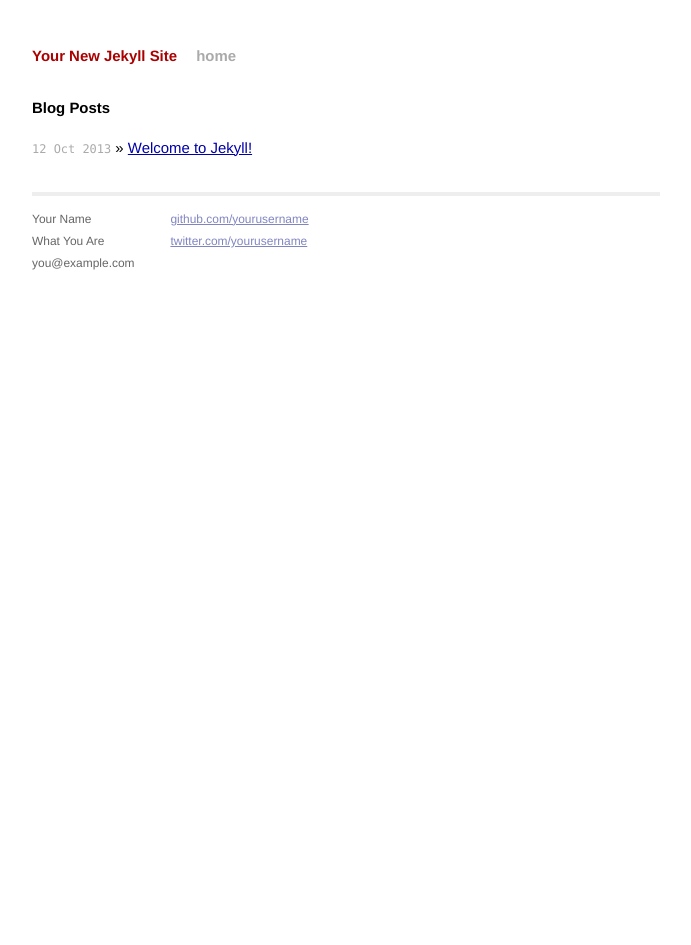
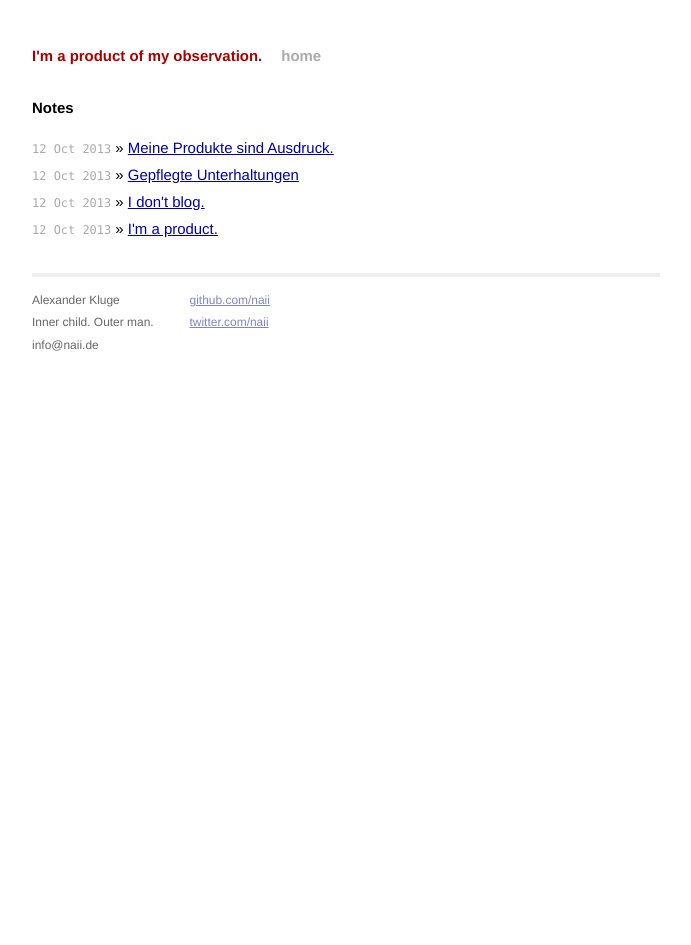
Before and after one commit to Naii/naii.de, a Jekyll site: the page built from index.html, in a window 1280 px wide. Shown: the whole page, without its empty margins (294-985 px from the left). Built offline with Jekyll 4.4.1, drawn with Linux system fonts in a browser that asks for light colours; Markdown is read by kramdown in place of the engine named in the settings.

Commit message:
my profile information + 4 blog posts

```diff
--- a/_config.yml
+++ b/_config.yml
@@ -1,3 +1,3 @@
-name: Your New Jekyll Site
+name: I'm a product of my observation.
 markdown: redcarpet
 pygments: true
--- a/_layouts/default.html
+++ b/_layouts/default.html
@@ -26,15 +26,15 @@
           <div class="footer">
             <div class="contact">
               <p>
-                Your Name<br />
-                What You Are<br />
-                you@example.com
+                Alexander Kluge<br />
+                Inner child. Outer man.<br />
+                info@naii.de
               </p>
             </div>
             <div class="contact">
               <p>
-                <a href="https://github.com/yourusername">github.com/yourusername</a><br />
-                <a href="https://twitter.com/yourusername">twitter.com/yourusername</a><br />
+                <a href="https://github.com/naii">github.com/naii</a><br />
+                <a href="https://twitter.com/naii">twitter.com/naii</a><br />
               </p>
             </div>
           </div>
--- /dev/null
+++ b/_posts/2013-10-12-meine-produkte-sind-ausdruck.markdown
@@ -0,0 +1,8 @@
+---
+layout: post
+title:  "Meine Produkte sind Ausdruck."
+date:   2013-10-12 00:44:00
+categories: note
+---
+
+Meine Produkte sind Ausdruck meiner Selbst.
--- a/index.html
+++ b/index.html
@@ -1,10 +1,10 @@
 ---
 layout: default
-title: Your New Jekyll Site
+title: I'm a product of my observation.
 ---
 
 <div id="home">
-  <h1>Blog Posts</h1>
+  <h1>Notes</h1>
   <ul class="posts">
     {% for post in site.posts %}
       <li><span>{{ post.date | date_to_string }}</span> &raquo; <a href="{{ post.url }}">{{ post.title }}</a></li>
```
Also changed, not shown: _posts/2013-10-12-gepflegte-unterhaltungen.markdown (added, +12 -0 lines), _posts/2013-10-12-i-am-a-product.markdown (added, +8 -0 lines), _posts/2013-10-12-i-do-not-blog.markdown (added, +12 -0 lines), _posts/2013-10-12-welcome-to-jekyll.markdown (deleted, +0 -24 lines).
